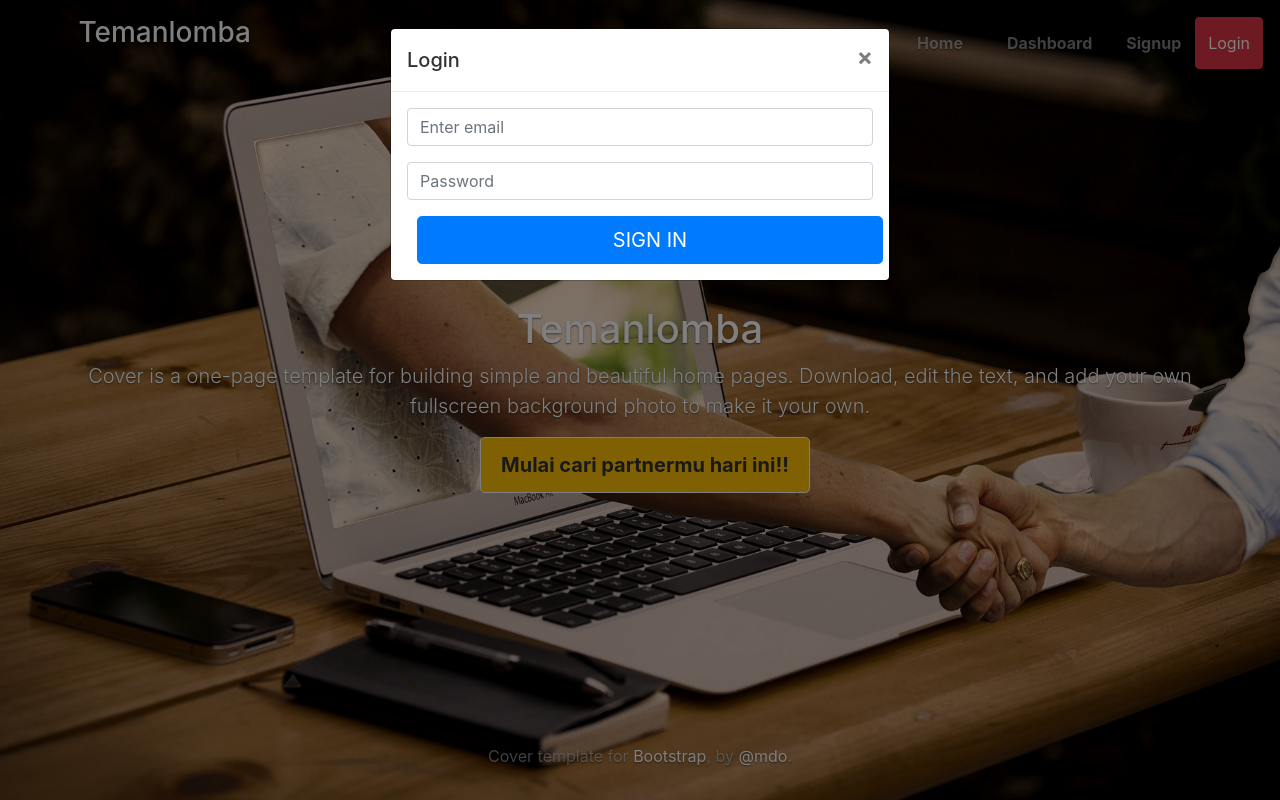
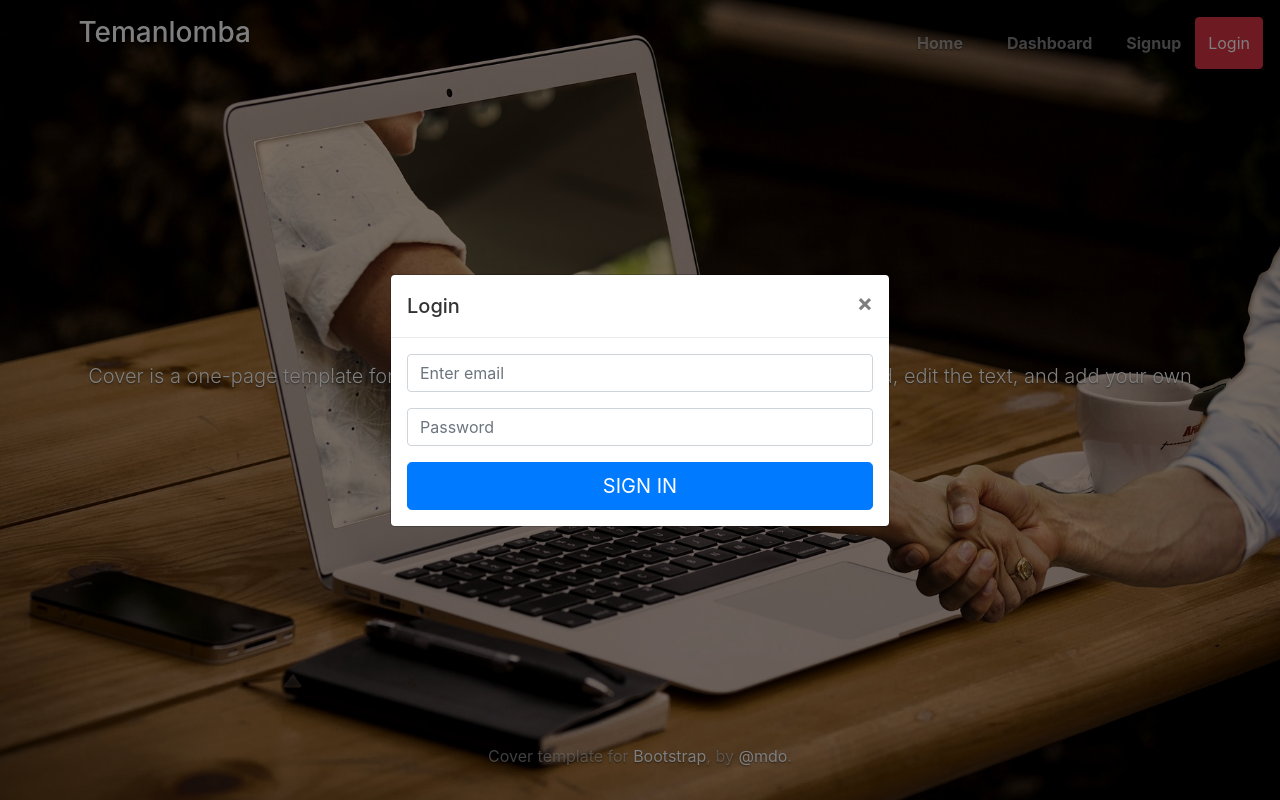
Before and after one commit to Kristovwaruwu/TemanLomba, a CodeIgniter app: page /temanlomba/ in a window 1280 px wide, after a click on "Login". Run offline with CodeIgniter, Linux system fonts and the light colour scheme.

Commit message:
landingpage

```diff
--- a/application/views/front/menu.php
+++ b/application/views/front/menu.php
@@ -5,7 +5,7 @@
             <a class="nav-link active" href="#">Home</a>
             <a class="nav-link" href="#">Dashboard</a>
             <button class="nav-link" role="register" data-toggle="modal" data-target="#registermodal">Signup</button>
-            <button class="btn btn-danger" role="login" data-toggle="modal" data-target="#loginModal">Login</button>
+            <button class="btn btn-danger" role="login" data-toggle="modal" data-target="#loginModal" id="button">Login</button>
           </nav>
         </div>
       </header>
--- a/application/views/loginmodal.php
+++ b/application/views/loginmodal.php
@@ -1,5 +1,5 @@
-<div class="modal" tabindex="-1" role="login" id="loginModal">
-  <div class="modal-dialog" role="document">
+<div class="modal " tabindex="-1" role="login" id="loginModal">
+  <div class="modal-dialog modal-dialog-centered" role="document">
     <div class="modal-content">
       <div class="modal-header">
         <h5 class="modal-title">Login</h5>
--- a/application/views/registermodal.php
+++ b/application/views/registermodal.php
@@ -1,5 +1,5 @@
 <div class="modal" tabindex="-1" role="register" id="registermodal">
-  <div class="modal-dialog" role="document">
+  <div class="modal-dialog modal-dialog-centered" role="document">
     <div class="modal-content">
       <div class="modal-header">
         <h5 class="modal-title">Register</h5>
--- a/assets/css/style.css
+++ b/assets/css/style.css
@@ -42,7 +42,7 @@ p.card-text{
     box-shadow: 0 0 0 0.1rem rgba(212, 31, 31, 0.8);
 
 }
-.btn {
+#button {
     margin-left: 10px;
     cursor: pointer;
 }
```
